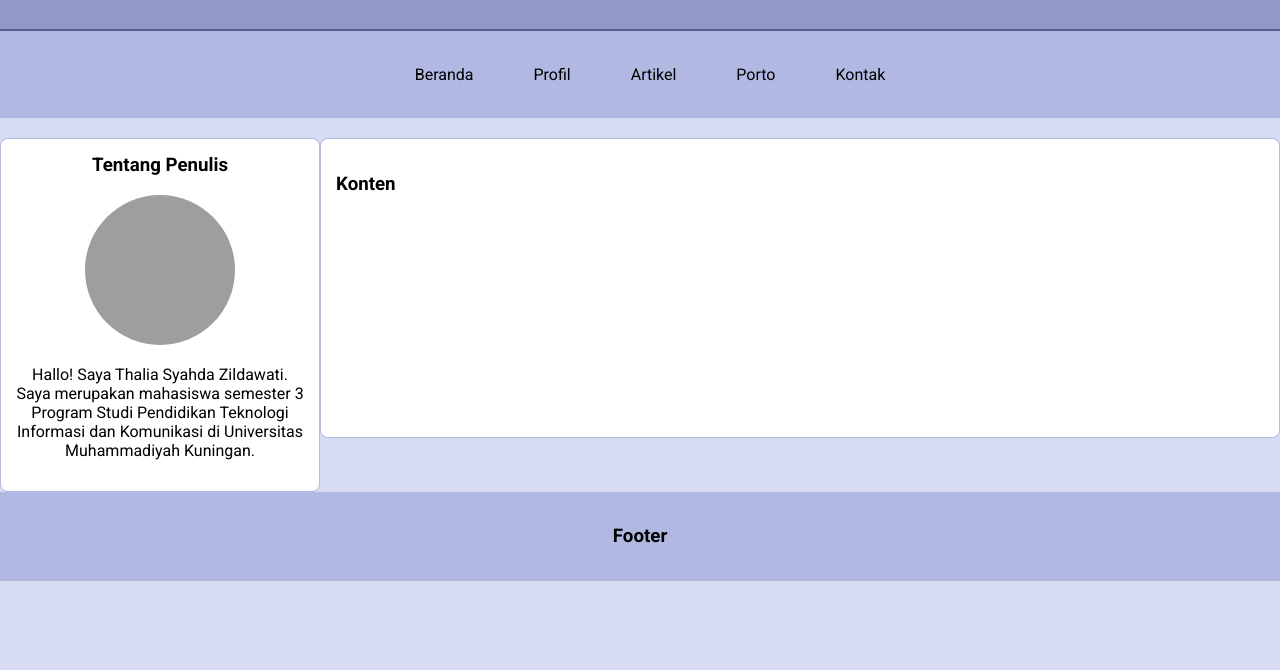
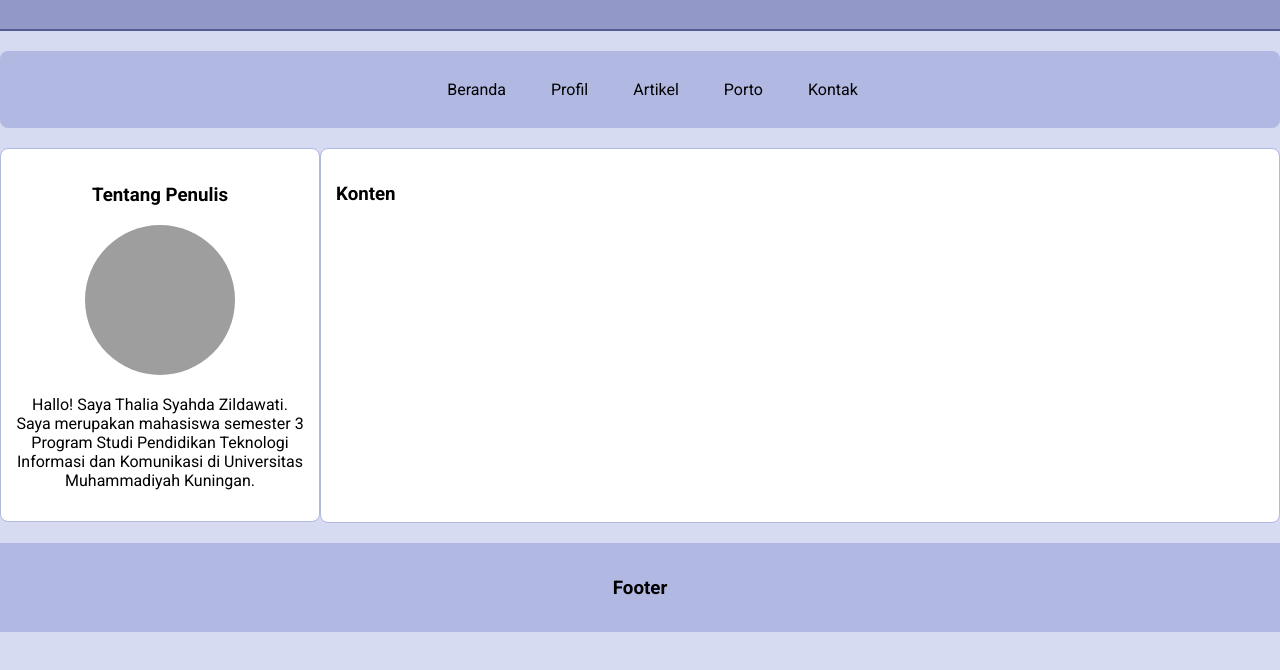
Before and after one commit to thaliasyahda/praktikum_desain_web, a plain HTML site: page index.html in a window 1280 px wide. Shown: the part 72-742 px from the top of the page. Drawn offline with Linux system fonts and the light colour scheme; grey boxes are pictures that could not be loaded.

Commit message:
Add files via upload

```diff
--- a/index.html
+++ b/index.html
@@ -20,6 +20,7 @@
             text-align: center;
             background-color: rgb(146, 153, 200);
             border-bottom: 2px solid rgb(85, 93, 146);
+            margin-bottom: 20px;
 
         }
 
@@ -28,12 +29,13 @@
             text-align: center;
             padding: 8px;
             margin-bottom: 20px;
+            border-radius: 8px;
 
         }
 
         .menu ul li {
             display: inline;
-            margin-right: 20px;
+            margin-right: 15px;
             padding: 8px;
 
         }
@@ -42,7 +44,7 @@
             text-decoration: none;
             color:black;
             display: inline-block;
-            padding: 10px;
+            padding: 5px;
         }
 
         .menu a:hover {
@@ -54,6 +56,7 @@
         .samping {
             width: 25%;
             padding: 15px;
+            margin-bottom: 20px;
             box-sizing:border-box;
             text-align: center;
             float: left;
@@ -71,13 +74,14 @@
 
         .samping h3 {
             margin-top: 0;
+            padding-top: 20px;
         }
 
         .tengah {
             margin-left: 25%;
             margin-bottom: 20px;
             padding: 15px;
-            min-height: 300px;
+            min-height: 375px;
             background-color: white;
             border: 1px solid rgb(177, 184, 225);
             border-radius: 8px;
```
